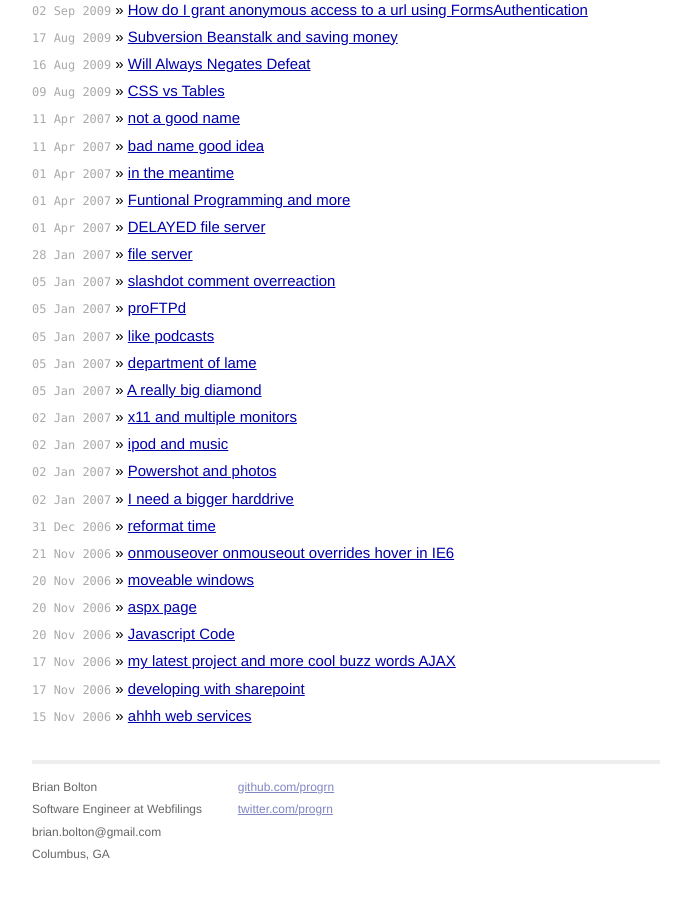
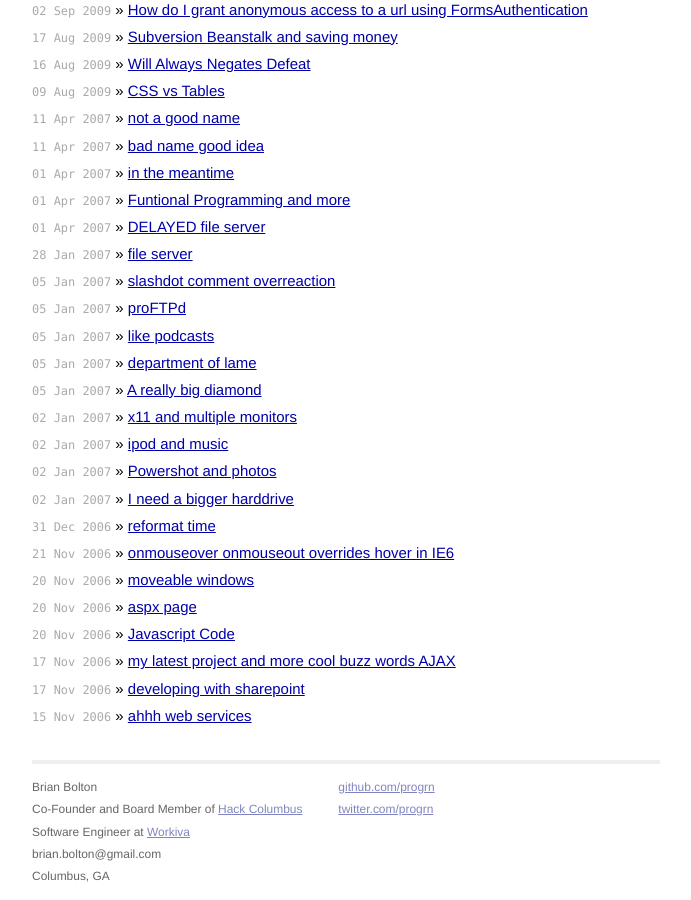
Before and after one commit to bboltn/bboltn.github.io, a Jekyll site: the page built from index.html, in a window 1280 px wide and 900 px high, scrolled down 1740 px. Shown: the whole window, without its empty margins (294-985 px from the left). Built offline with Jekyll 4.4.1, drawn with Linux system fonts in a browser that asks for light colours; nearby versions of some CDN libraries; Markdown is read by kramdown in place of the engine named in the settings; before the commit the page ends 2617 px from its top, so only the background shows below that.

Commit message:
update layout

```diff
--- a/_layouts/default.html
+++ b/_layouts/default.html
@@ -46,7 +46,8 @@
             <div class="contact">
               <p>
                 Brian Bolton<br />
-                Software Engineer at Webfilings<br />
+                Co-Founder and Board Member of <a href="http://www.hackcolumb.us">Hack Columbus</a><br />
+                Software Engineer at <a href="http://www.workiva.com">Workiva</a><br />
                 brian.bolton@gmail.com<br />
                 Columbus, GA
               </p>
```
